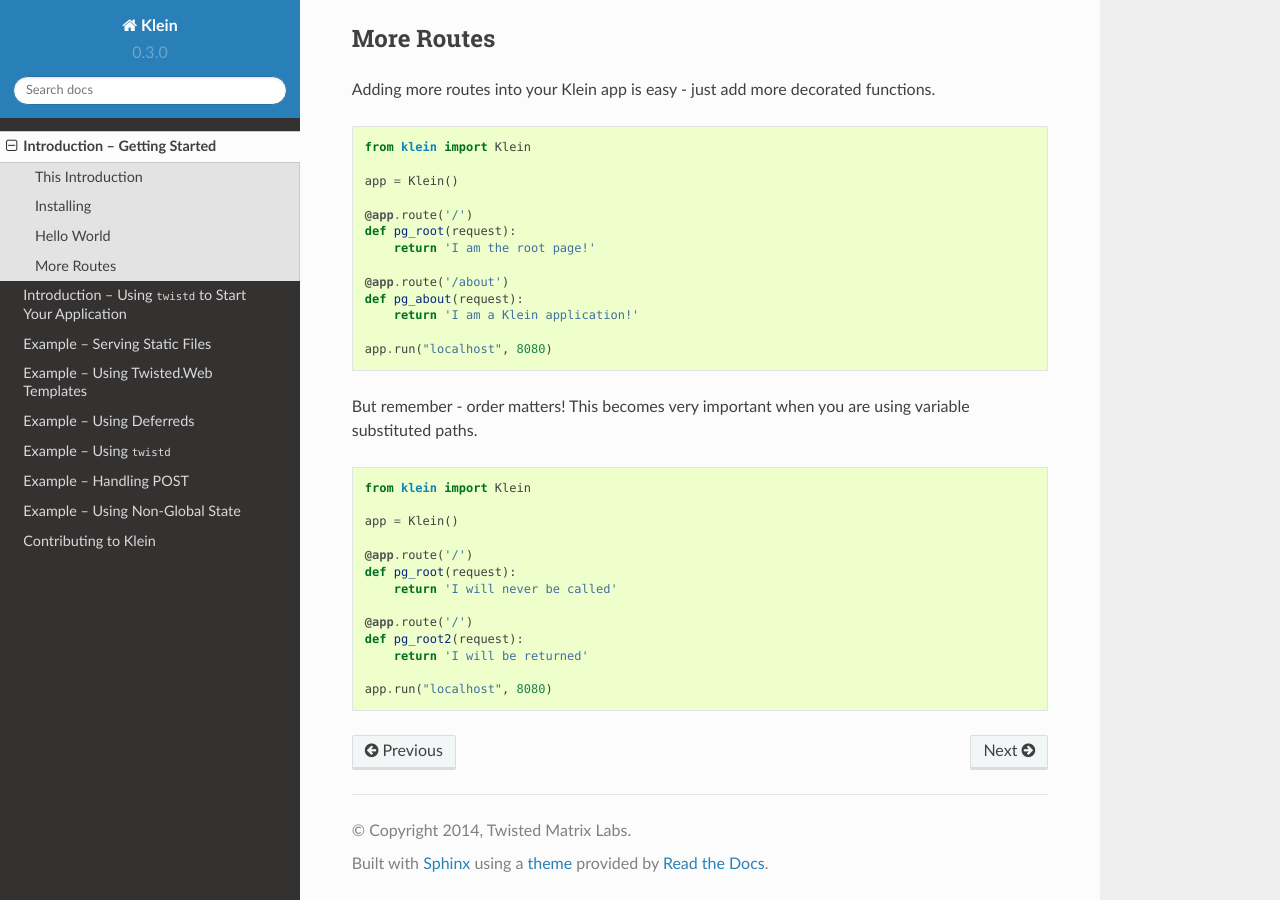
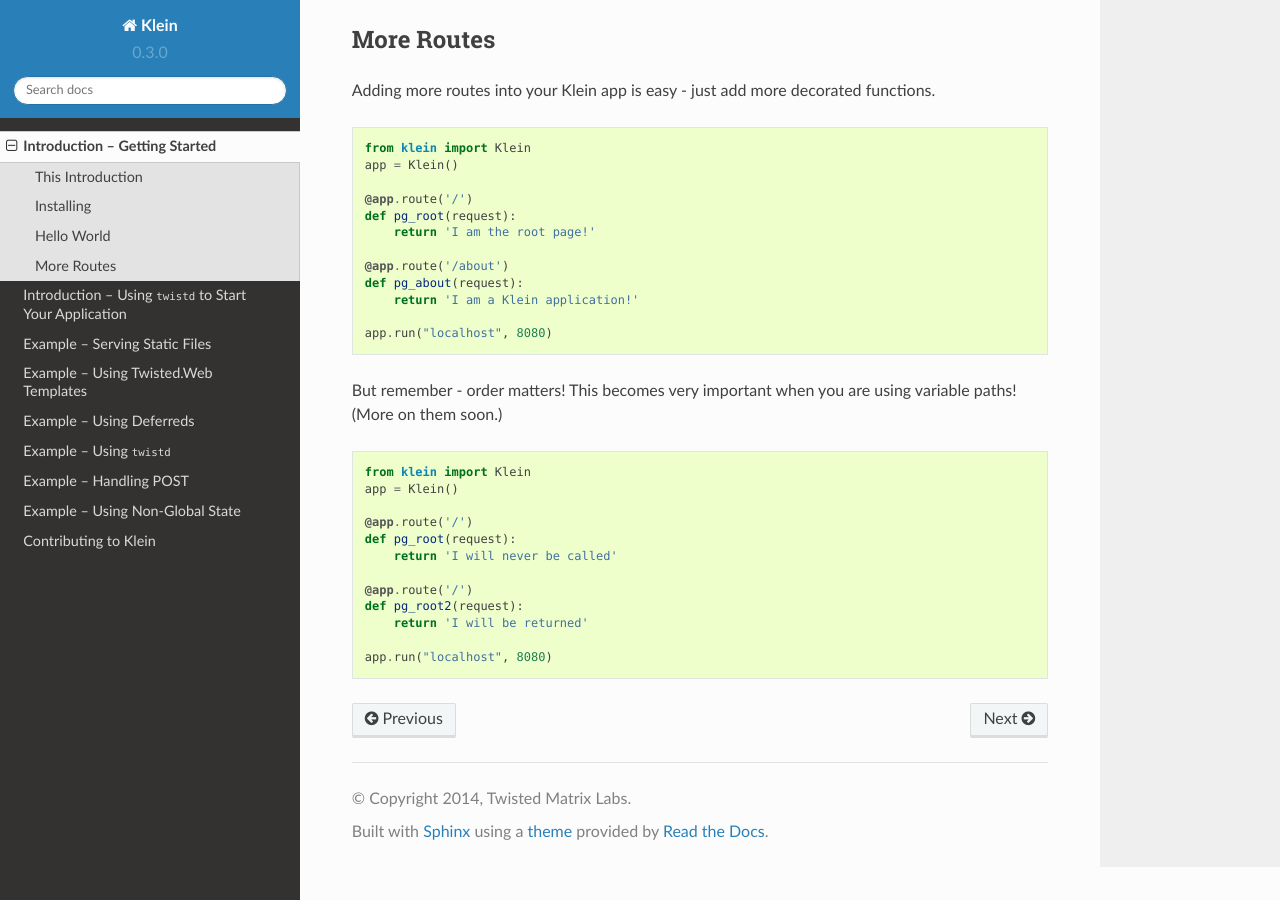
Before and after one commit to twisted/klein, a Sphinx documentation site: the page built from docs/introduction/1-gettingstarted.rst, in a window 1280 px wide and 900 px high, scrolled down 1513 px. Built offline with Sphinx 7.4.7 and the Read the Docs theme 2.0.0, drawn with Linux system fonts in a browser that asks for light colours; some of the changed text lies outside the part shown.

Commit message:
making travis happy, plus some other things

```diff
--- a/docs/codeexamples/intro1/moreRoutes.py
+++ b/docs/codeexamples/intro1/moreRoutes.py
@@ -1,5 +1,4 @@
 from klein import Klein
-
 app = Klein()
 
 @app.route('/')
--- a/docs/codeexamples/intro1/orderMatters.py
+++ b/docs/codeexamples/intro1/orderMatters.py
@@ -1,5 +1,4 @@
 from klein import Klein
-
 app = Klein()
 
 @app.route('/')
--- a/docs/introduction/1-gettingstarted.rst
+++ b/docs/introduction/1-gettingstarted.rst
@@ -56,6 +56,6 @@ Adding more routes into your Klein app is easy - just add more decorated functio
 
 .. literalinclude:: /codeexamples/intro1/moreRoutes.py
 
-But remember - order matters! This becomes very important when you are using variable substituted paths.
+But remember - order matters! This becomes very important when you are using variable paths! (More on them soon.)
 
 .. literalinclude:: /codeexamples/intro1/orderMatters.py
```
Also changed, not shown: other parts of docs/introduction/1-gettingstarted.rst (+1 -1 lines).
